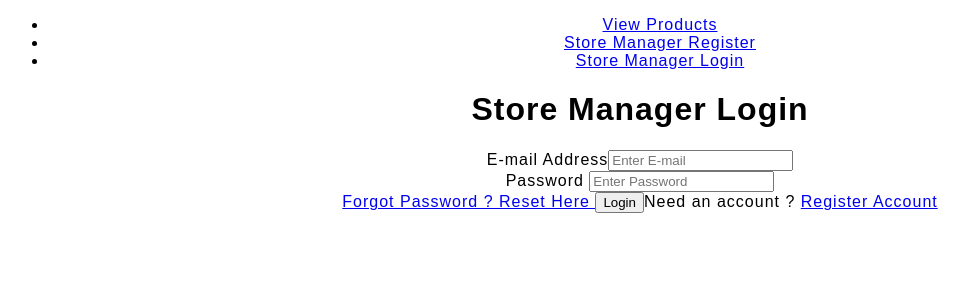
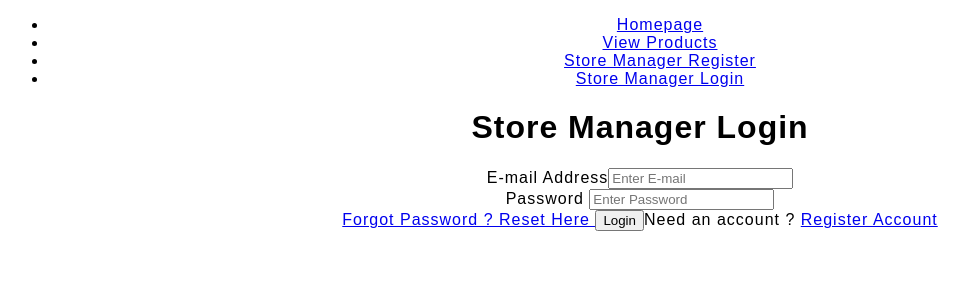
Before and after one commit to sabin2000pro/DEStore, a React (Create React App) app in the folder frontend/: page /adminlogin in a window 1280 px wide. Shown: the top 300 px of the page, without its empty margins (0-968 px from the left). Built offline with nearby package versions, Linux system fonts and the light colour scheme.

Commit message:
Added auto reload code

```diff
--- a/frontend/src/App.js
+++ b/frontend/src/App.js
@@ -1,5 +1,6 @@
 import './App.css';
 import {BrowserRouter as Router, Switch, Route} from 'react-router-dom';
+import Homepage from './pages/Homepage';
 import RegisterPage from './pages/RegisterPage';
 import LoginPage from './pages/LoginPage';
 import PrivateRoute from './components/routing/PrivateRoute';
@@ -16,6 +17,7 @@ const App = () => {
 
     <nav>
       <ul>
+        <li><a href = "/home">Homepage</a></li>
         <li> <a href = "/productslist">View Products</a>  </li>
         <li> <a href = "/register">Store Manager Register</a>  </li>
         <li> <a href = "/adminlogin">Store Manager Login</a>  </li>
@@ -24,6 +26,7 @@ const App = () => {
 
        <Switch>
          <PrivateRoute exact path = "/" component = {PrivateScreen} />
+          <Route exact path = "/home" component = {Homepage} />
           <Route exact path = "/productslist" component = {ProductsList} />
           <Route exact path = "/adminlogin" component = {LoginPage} />
           <Route exact path = "/register" component = {RegisterPage} />
```
